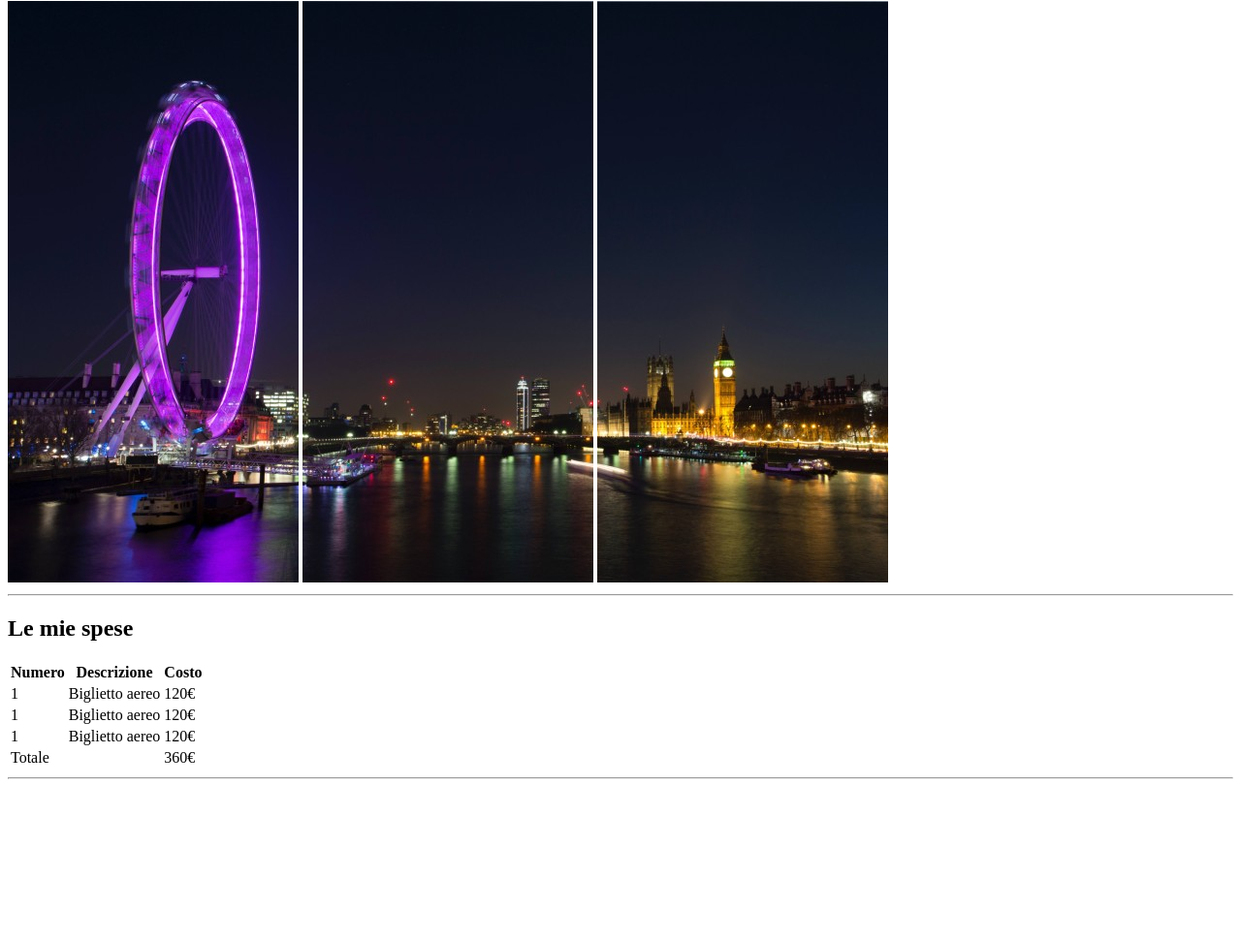
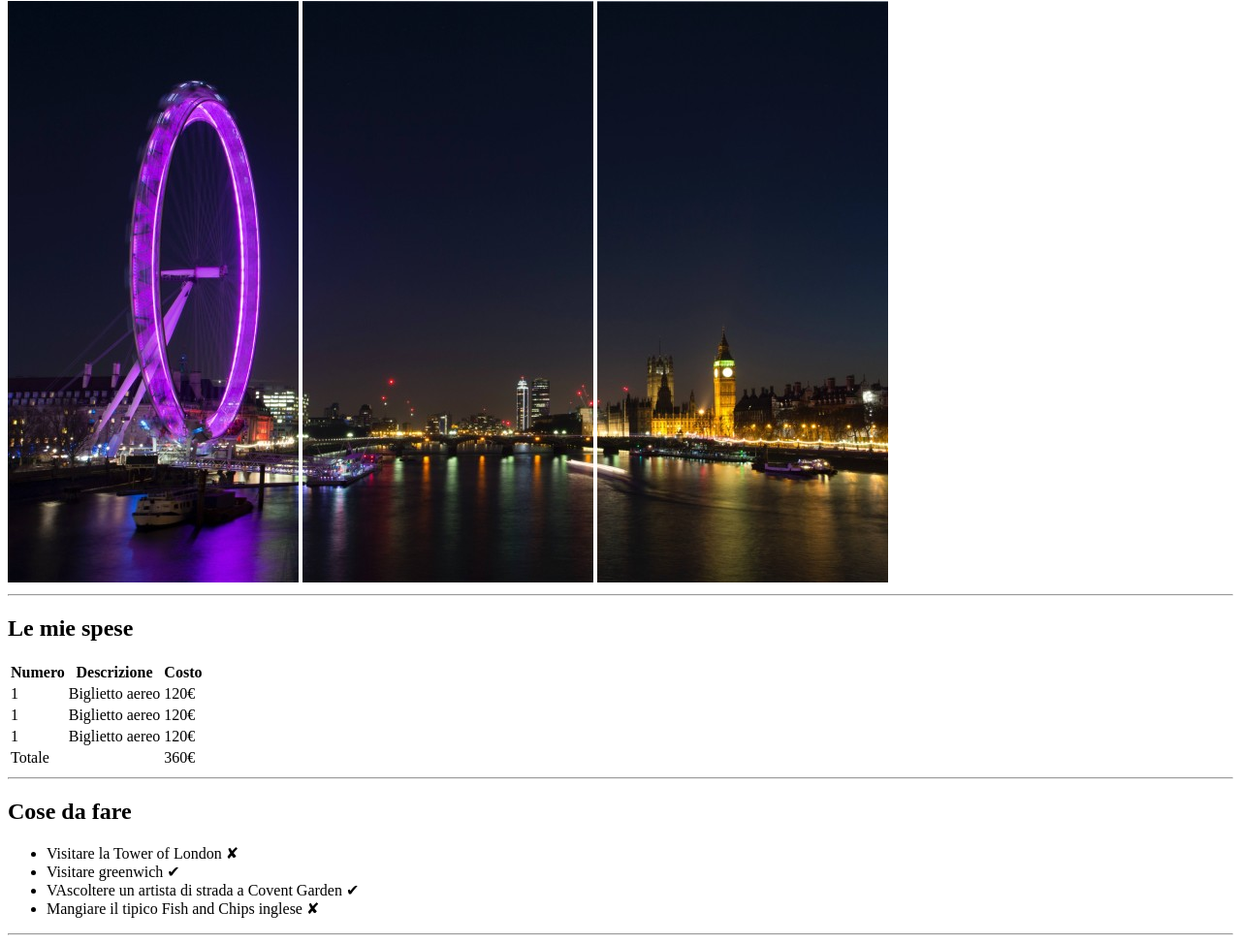
Before and after one commit to micheleTummolo/html-london-trip, a plain HTML site: page index.html in a window 1280 px wide. Shown: the part 79-1052 px from the top of the page at 97% size. Before the commit the page ends 891 px from the top, so only its background shows below. Drawn offline with Linux system fonts and the light colour scheme.

Commit message:
add_lista_cose_da_fare

```diff
--- a/index.html
+++ b/index.html
@@ -57,6 +57,18 @@
             </table>
         </section>
         <hr>
+        <!--sezione cose da fare-->
+        <section>
+            <h2>Cose da fare</h2>
+            <!--lista cose da fare-->
+            <ul>
+                <li>Visitare la Tower of London &#10008;</li>
+                <li>Visitare greenwich &#10004;</li>
+                <li>VAscoltere un artista di strada a Covent Garden &#10004;</li>
+                <li>Mangiare il tipico Fish and Chips inglese &#10008;</li>
+            </ul>
+        </section>
+        <hr>
     </body>
 </body>
 </html>
```
